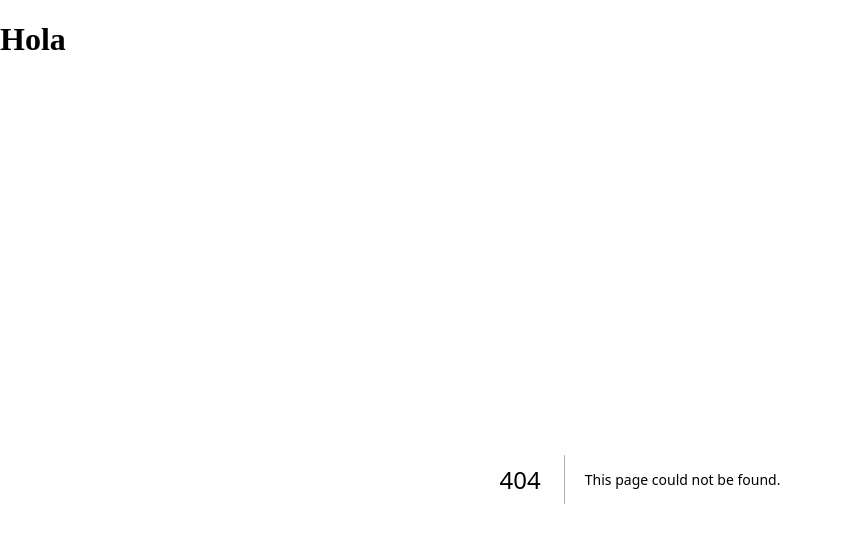
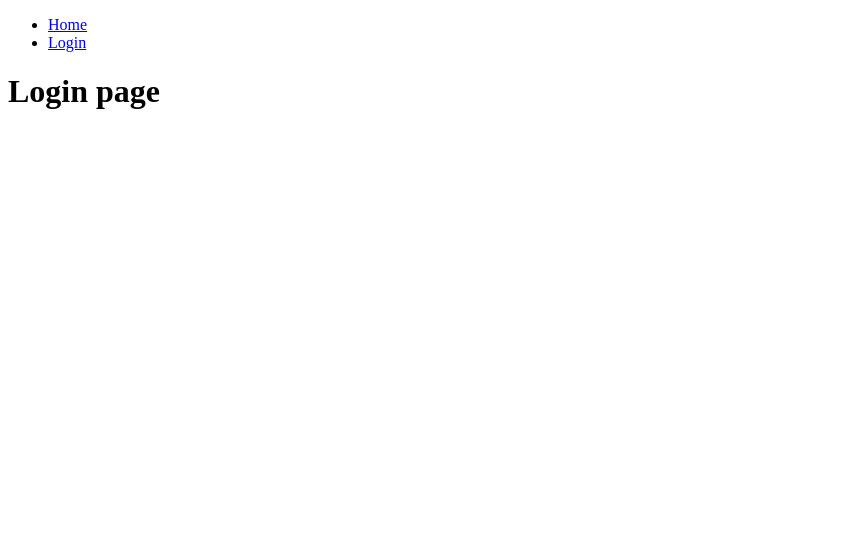
Before and after one commit to IvanJimenoRamirez/automatitzacio_i_visualitzacio_dun_data_lake, a Next.js app: page /login in a window 1280 px wide. Before the commit this address had no page. Shown: the top 542 px of the page, without its empty margins (0-843 px from the left). Built offline with nearby package versions, Linux system fonts and the light colour scheme.

Commit message:
Folder components for better structure. First navigation component.

```diff
--- /dev/null
+++ b/app/components/Navigation.jsx
@@ -0,0 +1,26 @@
+import Link from "next/link";
+
+const links = [
+  {
+    label: "Home",
+    route: "/",
+  },
+  {
+    label: "Login",
+    route: "/login",
+  },
+];
+
+export function Navigation() {
+    return (
+          <nav>
+            <ul>
+              {links.map(({ label, route }) => (
+                <li key={route}>
+                  <Link href={route}> {label}</Link>
+                </li>
+              ))}
+            </ul>
+          </nav>
+    )
+}
--- a/app/layout.js
+++ b/app/layout.js
@@ -1,3 +1,5 @@
+import { Navigation } from "./components/Navigation";
+
 export const metadata = {
   title: "Data Lake App",
   description: "Data Lake management app",
@@ -10,7 +12,9 @@ export default function RootLayout({ children }) {
     <html lang="en">
       <head></head>
       <body>
-        <h1>Hola</h1>
+        <header>
+          <Navigation />
+        </header>
         {children}
       </body>
     </html>
--- /dev/null
+++ b/app/login/page.jsx
@@ -0,0 +1,12 @@
+export const metadata = {
+    title: "Data Lake App - Login"
+}
+
+export default function LoginPage()
+{
+    return (
+        <div>
+            <h1>Login page</h1>
+        </div>
+    )
+}
--- a/app/page.jsx
+++ b/app/page.jsx
@@ -1,6 +1,4 @@
-// Start page component for nextjs
-
-export default function HomePage () {
+ export default function HomePage () {
     return (
         <div>
         <h1>Home page4 </h1>
```
